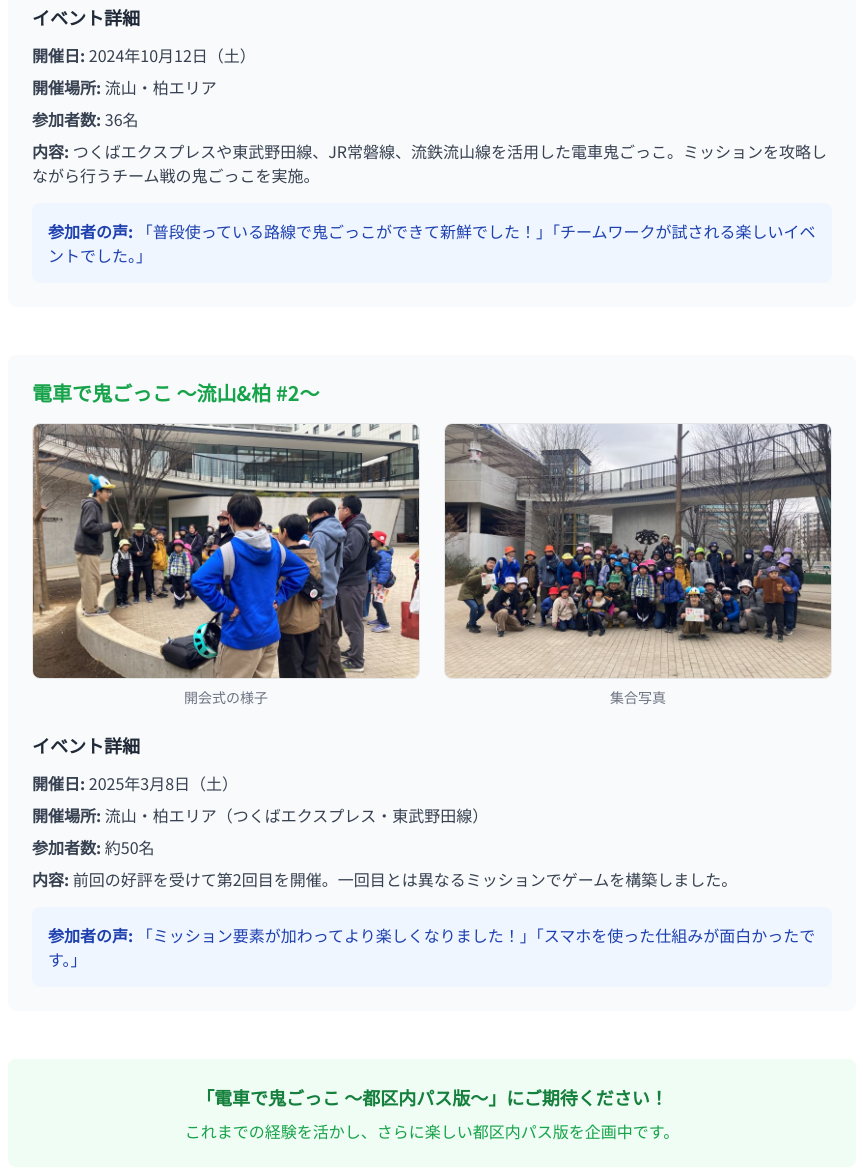
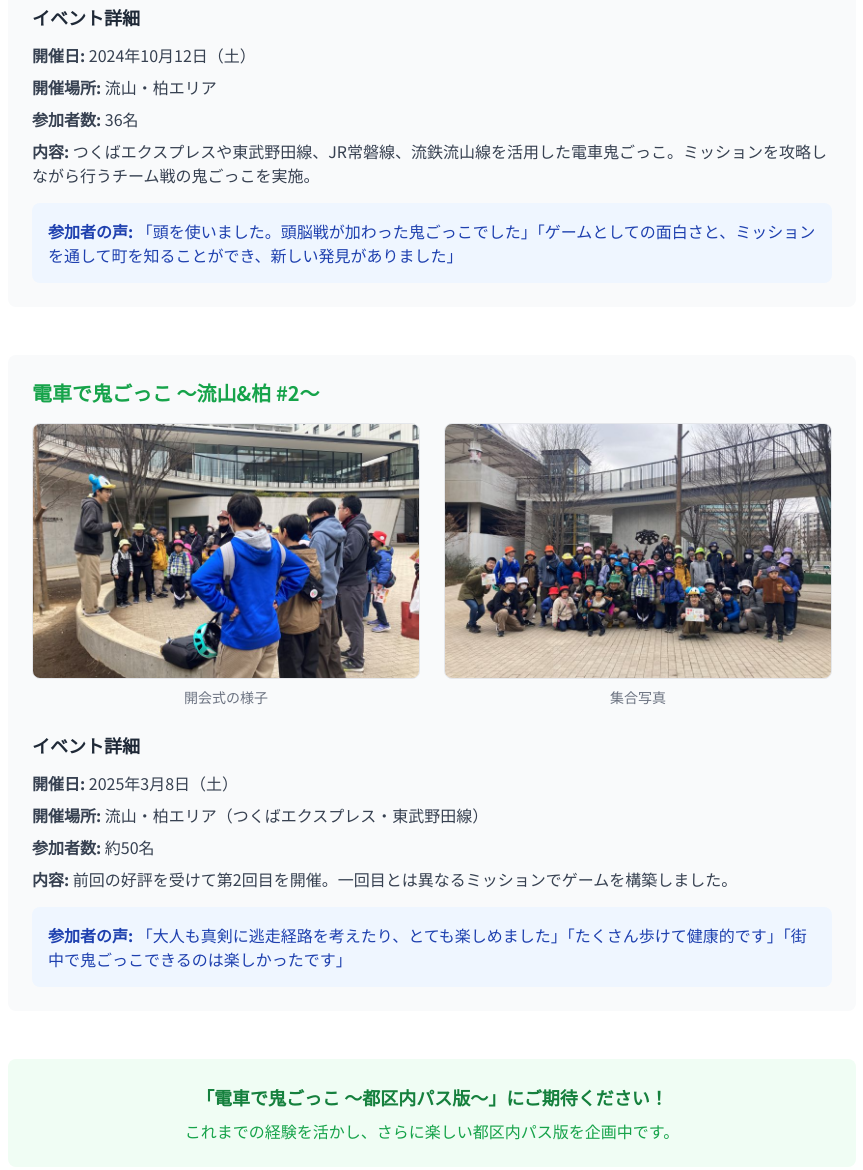
Before and after one commit to sandaime-RM/trafficTagTokyo, a website: page tokyo2025/past-events.html in a window 1280 px wide. Shown: the part 823-1993 px from the top of the page, without its empty margins (208-1071 px from the left). Drawn offline with nearby package versions, Linux system fonts and the light colour scheme.

Commit message:
参加者の声を更新

```diff
--- a/tokyo2025/past-events.html
+++ b/tokyo2025/past-events.html
@@ -48,7 +48,7 @@
                     <li><strong>内容:</strong> つくばエクスプレスや東武野田線、JR常磐線、流鉄流山線を活用した電車鬼ごっこ。ミッションを攻略しながら行うチーム戦の鬼ごっこを実施。</li>
                 </ul>
                 <div class="mt-4 p-4 bg-blue-50 rounded-lg">
-                    <p class="text-blue-800"><strong>参加者の声:</strong> 「普段使っている路線で鬼ごっこができて新鮮でした！」「チームワークが試される楽しいイベントでした。」</p>
+                    <p class="text-blue-800"><strong>参加者の声:</strong> 「頭を使いました。頭脳戦が加わった鬼ごっこでした」「ゲームとしての面白さと、ミッションを通して町を知ることができ、新しい発見がありました」</p>
                 </div>
             </div>
         </div>
@@ -75,7 +75,7 @@
                     <li><strong>内容:</strong> 前回の好評を受けて第2回目を開催。一回目とは異なるミッションでゲームを構築しました。</li>
                 </ul>
                 <div class="mt-4 p-4 bg-blue-50 rounded-lg">
-                    <p class="text-blue-800"><strong>参加者の声:</strong> 「ミッション要素が加わってより楽しくなりました！」「スマホを使った仕組みが面白かったです。」</p>
+                    <p class="text-blue-800"><strong>参加者の声:</strong> 「大人も真剣に逃走経路を考えたり、とても楽しめました」「たくさん歩けて健康的です」「街中で鬼ごっこできるのは楽しかったです」</p>
                 </div>
             </div>
         </div>
```
